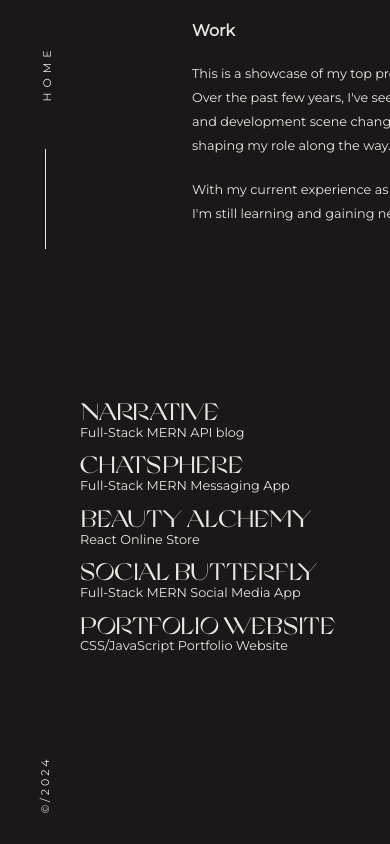
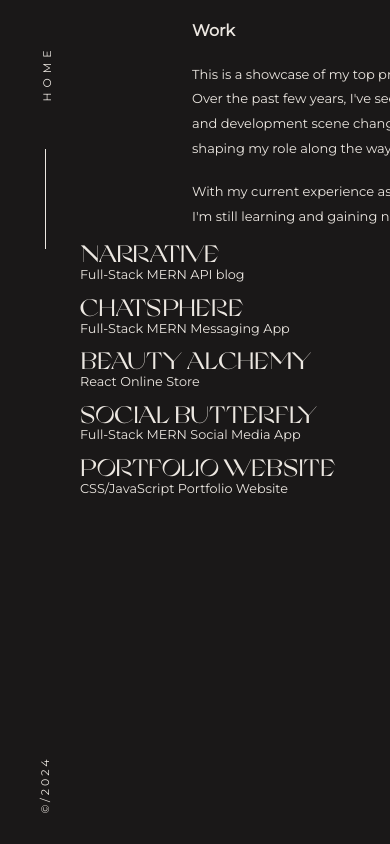
Before and after one commit to victoriakapelush/React-Portfolio-Website, a React (Vite) app: page /work in a window 390 px wide. Shown: the top 844 px of the page. Built offline with nearby package versions, Linux system fonts and the light colour scheme.

Commit message:
Change paragraph font size of work page for mobile

```diff
--- a/src/style/index.css
+++ b/src/style/index.css
@@ -399,8 +399,8 @@ body {
     align-self: flex-end;
   }
 
-  .work-paragraph p {
-    font-size: .8rem;
+  .work-paragraph {
+    margin: 0;
   }
 
   .work-container {
```
